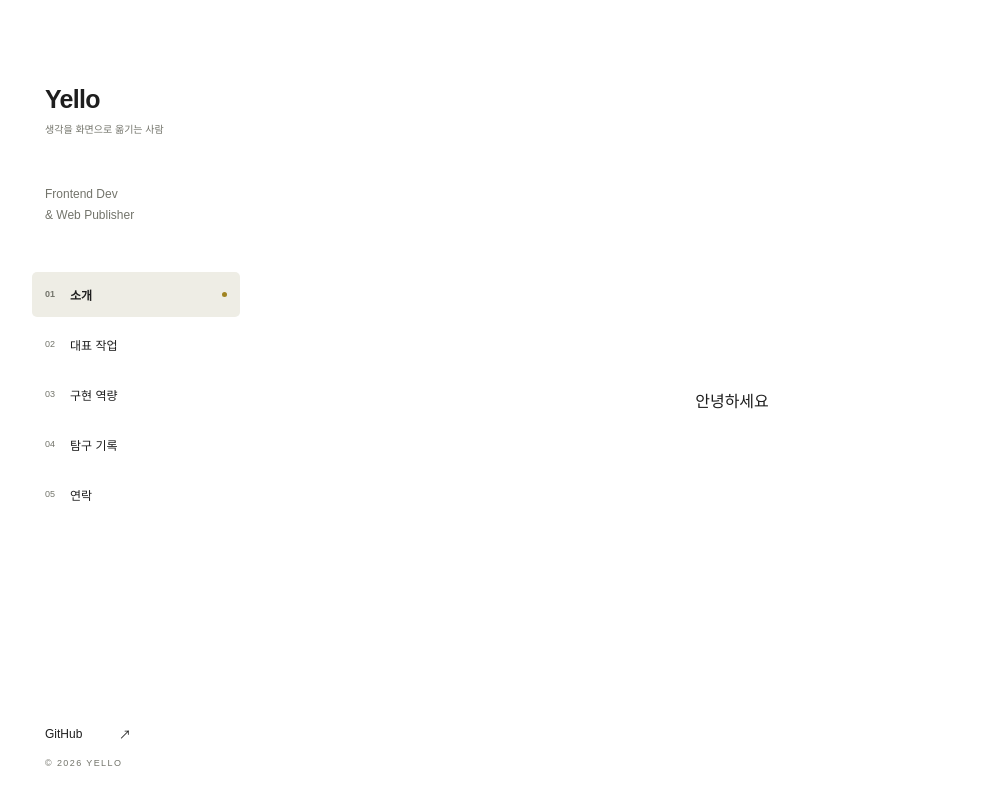
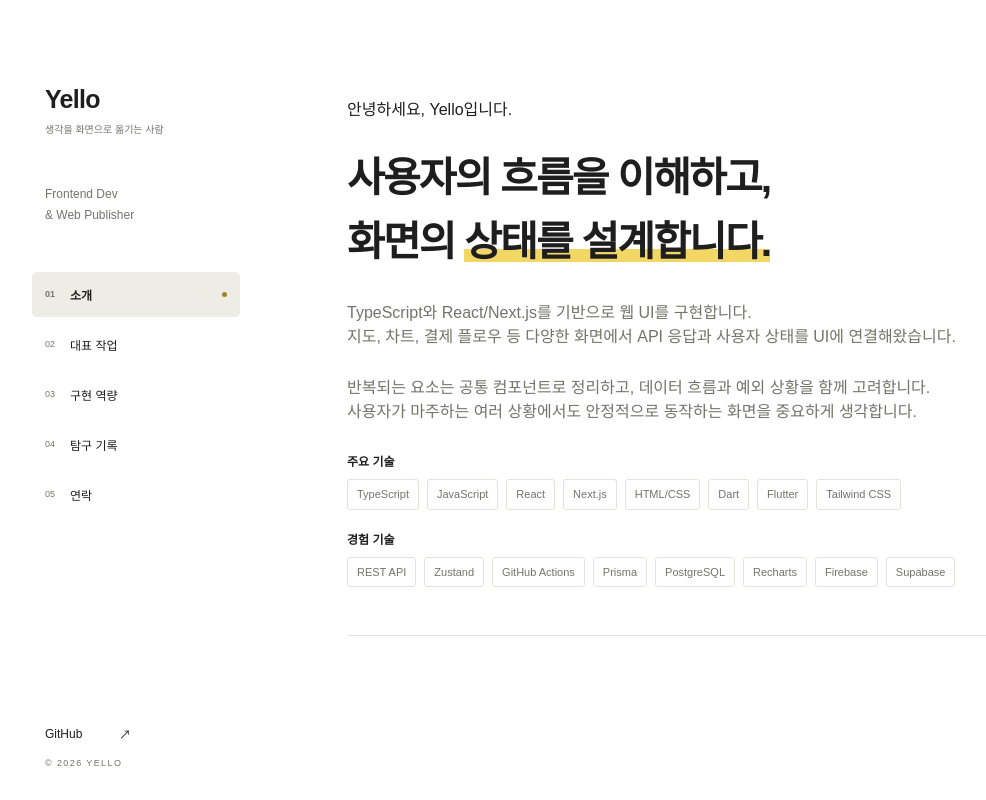
Before and after one commit to thisisyello/thisisyello.github.io, a Next.js app: page / in a window 1280 px wide. Shown: the whole page, without its empty margins (59-1045 px from the left). Built offline with nearby package versions, Linux system fonts and the light colour scheme.

Commit message:
feat: AboutSection 컴포넌트 추가

```diff
--- a/src/app/page.module.css
+++ b/src/app/page.module.css
@@ -8,9 +8,8 @@
 }
 
 .main {
-    display: grid;
+    min-width: 0;
     min-height: 100svh;
-    place-items: center;
 }
 
 @media (max-width: 700px) {
--- a/src/app/page.tsx
+++ b/src/app/page.tsx
@@ -1,13 +1,14 @@
 import styles from "./page.module.css";
 import Sidebar from "@/components/sidebar/sidebar";
+import AboutSection from "@/components/about/about-section";
 
 export default function Home() {
     return (
         <div className={styles.layout}>
-            <a className="skip-link" href="#about">본문으로 건너뛰기</a>
+            <a className="skip-link" href="#content">본문으로 건너뛰기</a>
             <Sidebar />
-            <main className={styles.main} id="about" tabIndex={-1}>
-                안녕하세요
+            <main className={styles.main} id="content" tabIndex={-1}>
+                <AboutSection />
             </main>
         </div>
     );
--- /dev/null
+++ b/src/components/about/about-section.module.css
@@ -0,0 +1,105 @@
+.about {
+    padding: 96px 0 48px;
+    border-bottom: 1px solid #e4e3da;
+    scroll-margin-top: 32px;
+}
+
+.greeting {
+    margin: 0 0 24px;
+    font-size: 16px;
+    line-height: 1.7;
+}
+
+.title {
+    margin: 0;
+    font-size: clamp(28px, 3.2vw, 44px);
+    font-weight: 650;
+    line-height: 1.55;
+    letter-spacing: -1.8px;
+    word-break: keep-all;
+    overflow-wrap: break-word;
+}
+
+.highlight {
+    background: linear-gradient(
+        transparent 65%,
+        var(--accent) 65%,
+        var(--accent) 93%,
+        transparent 93%
+    );
+    -webkit-box-decoration-break: clone;
+    box-decoration-break: clone;
+}
+
+.description {
+    margin: 27px 0 0;
+    color: var(--muted);
+    font-size: 16px;
+    line-height: 1.5;
+    word-break: keep-all;
+    overflow-wrap: break-word;
+}
+
+.skills {
+    display: grid;
+    gap: 20px;
+    margin-top: 28px;
+}
+
+.skillGroup h3 {
+    margin: 0 0 10px;
+    font-size: 12px;
+    font-weight: 600;
+}
+
+.tags {
+    display: flex;
+    flex-wrap: wrap;
+    gap: 8px;
+    margin: 0;
+    padding: 0;
+    list-style: none;
+}
+
+.tags li {
+    padding: 6px 9px;
+    border: 1px solid #e4e3da;
+    border-radius: 3px;
+    color: var(--muted);
+    font-size: 11px;
+    line-height: 1.5;
+}
+
+@media (max-width: 700px) {
+    .about {
+        padding: 48px 0 32px;
+        scroll-margin-top: 24px;
+    }
+
+    .greeting {
+        margin-bottom: 20px;
+        font-size: 12px;
+    }
+
+    .title {
+        font-size: clamp(26px, 6vw, 38px);
+        letter-spacing: -1.3px;
+    }
+
+    .description {
+        margin-top: 23px;
+        font-size: 12px;
+    }
+
+    .skills {
+        margin-top: 22px;
+    }
+
+    .tags {
+        gap: 6px;
+    }
+
+    .tags li {
+        font-size: 10px;
+    }
+}
--- /dev/null
+++ b/src/components/about/about-section.tsx
@@ -0,0 +1,48 @@
+import styles from "./about-section.module.css";
+
+const skillGroups = [
+    {
+        label: "주요 기술",
+        items: ["TypeScript", "JavaScript", "React", "Next.js", "HTML/CSS", "Dart", "Flutter", "Tailwind CSS"],
+    },
+    {
+        label: "경험 기술",
+        items: ["REST API", "Zustand", "GitHub Actions", "Prisma", "PostgreSQL", "Recharts", "Firebase", "Supabase"],
+    },
+];
+
+export default function AboutSection() {
+    return (
+        <section className={styles.about} id="about" aria-labelledby="about-title">
+            <p className={styles.greeting}>안녕하세요, Yello입니다.</p>
+
+            <h2 className={styles.title} id="about-title">
+                사용자의 흐름을 이해하고,<br />
+                화면의 <span className={styles.highlight}>상태를 설계합니다.</span>
+            </h2>
+
+            <p className={styles.description}>
+                TypeScript와 React/Next.js를 기반으로 웹 UI를 구현합니다.<br />
+                지도, 차트, 결제 플로우 등 다양한 화면에서 API 응답과 사용자 상태를 UI에 연결해왔습니다.
+            </p>
+
+            <p className={styles.description}>
+                반복되는 요소는 공통 컴포넌트로 정리하고, 데이터 흐름과 예외 상황을 함께 고려합니다.<br />
+                사용자가 마주하는 여러 상황에서도 안정적으로 동작하는 화면을 중요하게 생각합니다.
+            </p>
+
+            <div className={styles.skills}>
+                {skillGroups.map((group) => (
+                    <div className={styles.skillGroup} key={group.label}>
+                        <h3>{group.label}</h3>
+                        <ul className={styles.tags} aria-label={group.label}>
+                            {group.items.map((skill) => (
+                                <li key={skill}>{skill}</li>
+                            ))}
+                        </ul>
+                    </div>
+                ))}
+            </div>
+        </section>
+    );
+}
```
